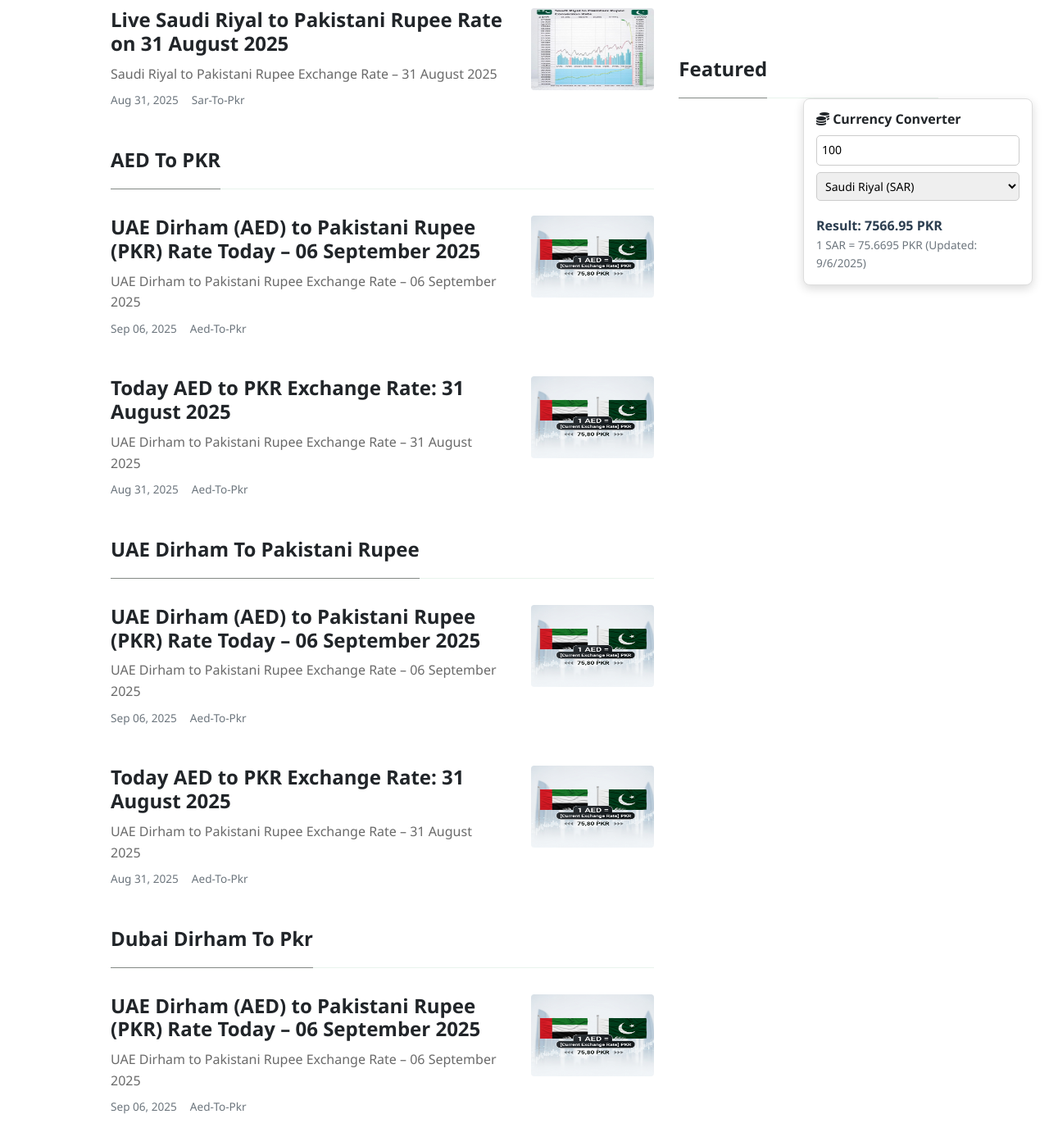
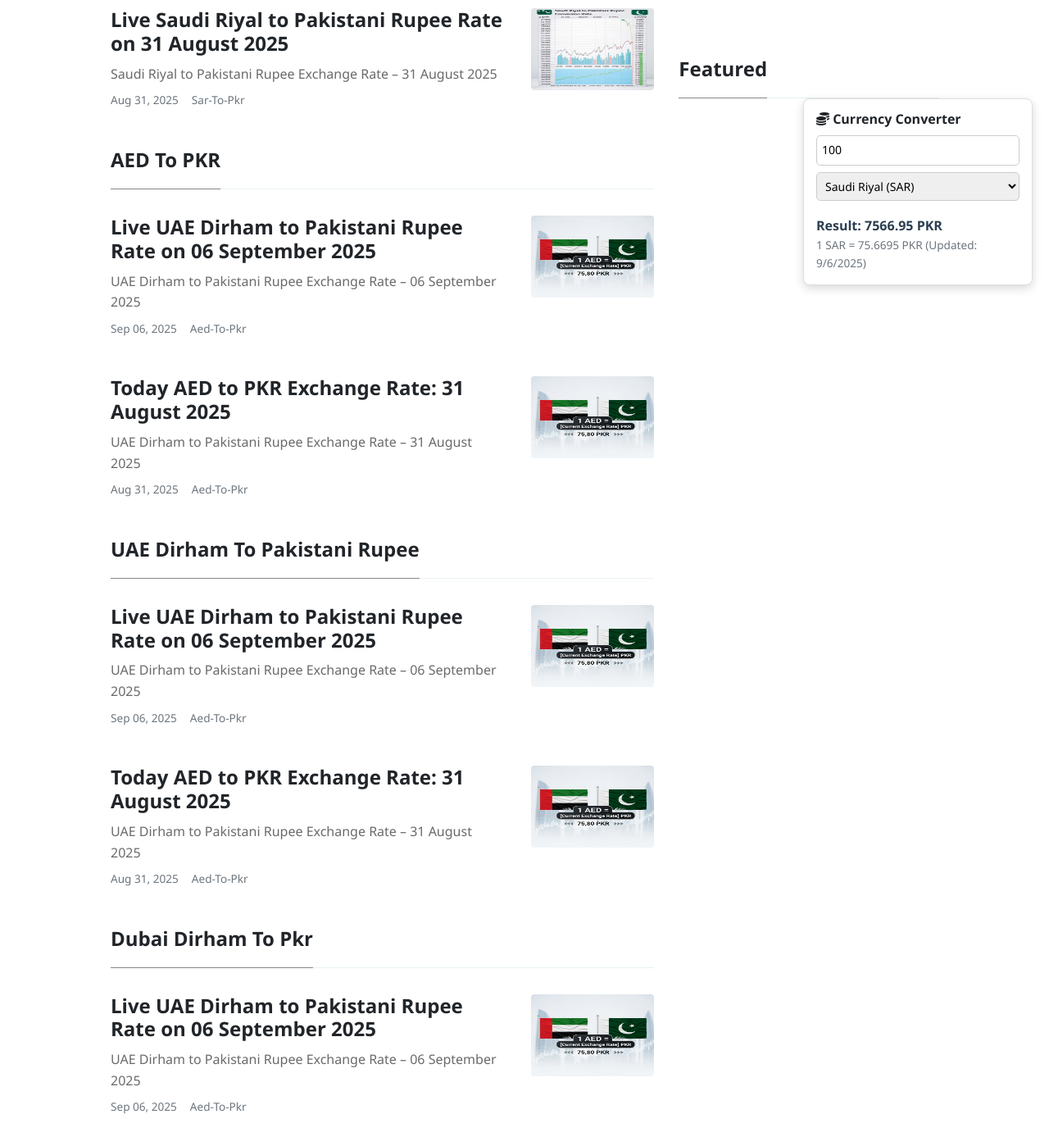
Before and after one commit to mlcom/mlcom.github.io, a Jekyll site: the page built from _pages/tags.html, in a window 1280 px wide and 1400 px high, scrolled down 8386 px. Shown: the whole window at 82% size. Built offline with Jekyll 4.4.1, drawn with Linux system fonts in a browser that asks for light colours; nearby versions of some CDN libraries; some of the changed text lies outside the part shown.

Commit message:
Automated: Update currency rates and generate daily posts

```diff
--- a/_data/rates.yml
+++ b/_data/rates.yml
@@ -1,4 +1,4 @@
-last_updated_utc: '2025-09-06T04:26:59.226297+00:00'
+last_updated_utc: '2025-09-06T08:26:40.610902+00:00'
 rates:
   AED: 3.6725
   AFN: 68.3657
--- a/_posts/2025-09-06-today-uae-dirham-to-pkr-exchange-rate-september-2025-prices-updated-aed-to-pkr.md
+++ b/_posts/2025-09-06-today-uae-dirham-to-pkr-exchange-rate-september-2025-prices-updated-aed-to-pkr.md
@@ -1,6 +1,6 @@
 ---
 layout: post
-title:  'UAE Dirham (AED) to Pakistani Rupee (PKR) Rate Today – 06 September 2025'
+title:  'Live UAE Dirham to Pakistani Rupee Rate on 06 September 2025'
 author: jane
 categories: [ aed-to-pkr ]
 image: assets/images/aed-to-pkr-rate-today.jpg
--- a/_posts/2025-09-06-today-uk-pound-sterling-to-pkr-exchange-rate-september-2025-prices-updated-gbp-to-pkr.md
+++ b/_posts/2025-09-06-today-uk-pound-sterling-to-pkr-exchange-rate-september-2025-prices-updated-gbp-to-pkr.md
@@ -1,6 +1,6 @@
 ---
 layout: post
-title:  'Today GBP to PKR Exchange Rate: 06 September 2025'
+title:  'Live UK Pound Sterling to Pakistani Rupee Rate on 06 September 2025'
 author: john
 categories: [ gbp-to-pkr ]
 image: assets/images/usd-to-pkr-rate-today.jpg
```
